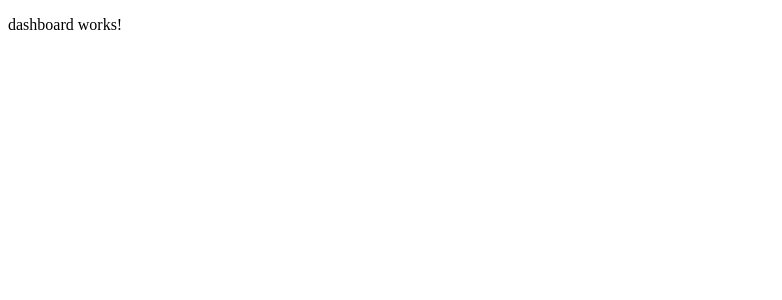
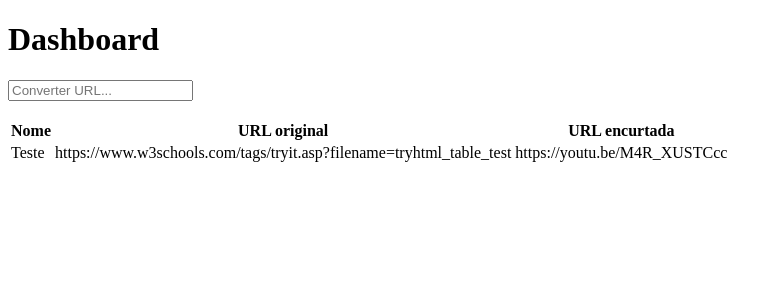
Before and after one commit to kurocaelum/urlshortener-angular15, an Angular app: page / in a window 1280 px wide. Shown: the top 300 px of the page, without its empty margins (0-782 px from the left). Built offline with nearby package versions, Linux system fonts and the light colour scheme.

Commit message:
feat: Mock pagina Dashboard

```diff
--- a/src/app/pages/dashboard/dashboard.component.html
+++ b/src/app/pages/dashboard/dashboard.component.html
@@ -1 +1,18 @@
-<p>dashboard works!</p>
+<h1>Dashboard</h1>
+
+<input type="text" placeholder="Converter URL...">
+<br><br>
+
+<table>
+    <tr>
+        <th>Nome</th>
+        <th>URL original</th>
+        <th>URL encurtada</th>
+        <!-- TODO botoes editar/excluir -->
+    </tr>
+    <tr>
+        <td>Teste</td>
+        <td>https://www.w3schools.com/tags/tryit.asp?filename=tryhtml_table_test</td>
+        <td>https://youtu.be/M4R_XUSTCcc</td>
+    </tr>
+</table>
```
